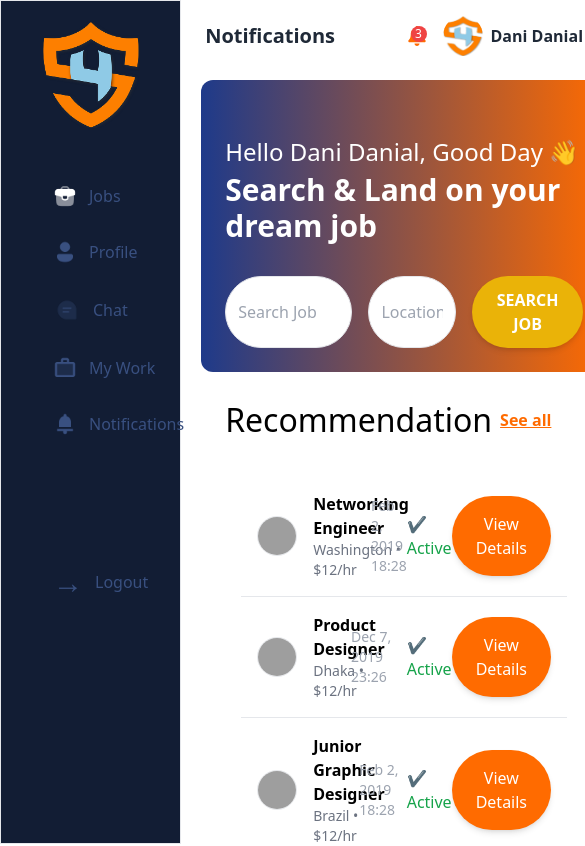
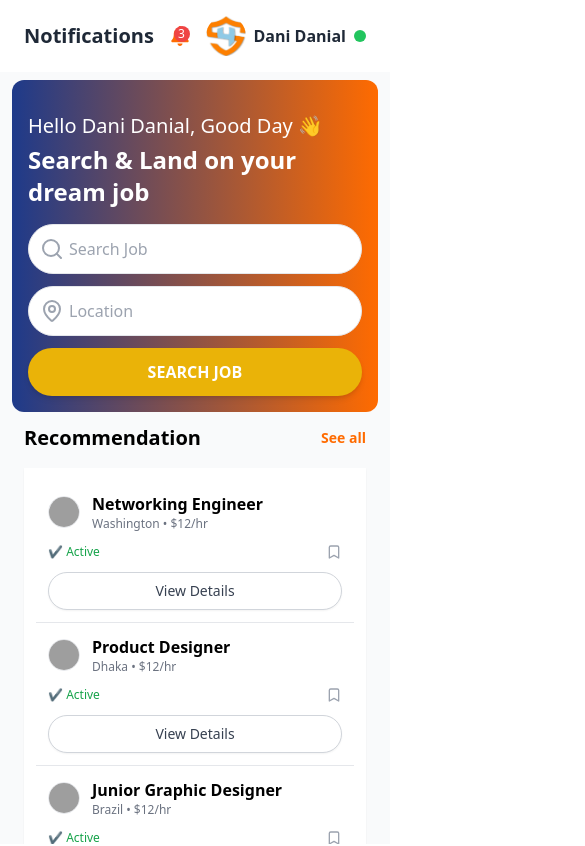
Before and after one commit to zainabkhan9118/SFour00, a React (Vite) app: page /User-Job in a window 390 px wide. Shown: the top 846 px of the page, 585 px wide, since content can reach past the window. Built offline with nearby package versions, Linux system fonts and the light colour scheme; grey boxes are pictures that could not be loaded.

Commit message:
changes made to user Job details and sidebar

```diff
--- a/src/components/user/JobPage/Job.jsx
+++ b/src/components/user/JobPage/Job.jsx
@@ -1,7 +1,9 @@
-import React from "react";
+import React, { useState } from "react";
 import { useNavigate } from "react-router-dom";
 import Sidebar from "../SideBar";
 import Header from "../Header";
+import { Bookmark, Search, MapPin } from "lucide-react";
+
 const jobs = [
   {
     id: 1,
@@ -11,6 +13,7 @@ const jobs = [
     icon: "https://cdn-icons-png.flaticon.com/512/732/732007.png",
     date: "Feb 2, 2019 18:28",
     status: "Active",
+    bookMarked: false,
   },
   {
     id: 2,
@@ -20,6 +23,7 @@ const jobs = [
     icon: "https://cdn-icons-png.flaticon.com/512/5968/5968705.png",
     date: "Dec 7, 2019 23:26",
     status: "Active",
+    bookMarked: false,
   },
   {
     id: 3,
@@ -29,6 +33,7 @@ const jobs = [
     icon: "https://cdn-icons-png.flaticon.com/512/732/732190.png",
     date: "Feb 2, 2019 18:28",
     status: "Active",
+    bookMarked: false,
   },
   {
     id: 4,
@@ -38,6 +43,7 @@ const jobs = [
     icon: "https://cdn-icons-png.flaticon.com/512/732/732026.png",
     date: "Dec 7, 2019 23:26",
     status: "Active",
+    bookMarked: false,
   },
   {
     id: 5,
@@ -47,68 +53,131 @@ const jobs = [
     icon: "https://cdn-icons-png.flaticon.com/512/733/733635.png",
     date: "Dec 4, 2019 21:42",
     status: "Active",
+    bookMarked: false,
   },
 ];
 
 const Job = () => {
   const navigate = useNavigate();
+  const [hoveredButton, setHoveredButton] = useState(null);
+  const [activeJobs, setActiveJobs] = useState(jobs);
+
+  const toggleBookmark = (id) => {
+    setActiveJobs(activeJobs.map(job =>
+      job.id === id ? {...job, bookMarked: !job.bookMarked} : job
+    ));
+  };
+
   return (
-    <div className="flex h-screen">
-    {/* Sidebar */}
+    <div className="flex flex-col md:flex-row h-screen overflow-hidden">
+      {/* Sidebar - Hidden on mobile, visible on medium screens and up */}
+      <div className="hidden md:block">
         <Sidebar />
+      </div>
 
       {/* Main Content */}
-    <div className="flex flex-col flex-1">
+      <div className="flex flex-col flex-1 overflow-auto">
         {/* Header */}
         <Header />
-    <div className="min-h-screen py-2 px-5 ">
-      {/* Header Section */}
-      <div className="bg-gradient-to-r from-blue-900 rounded-xl to-orange-500 p-6 text-white  ">
-        <h1 className="text-2xl mt-8">Hello Dani Danial, Good Day 👋</h1>
-        <h2 className="text-3xl font-bold mt-1">Search & Land on your dream job</h2>
 
-        {/* Search Bar */}
-        <div className="mt-8 flex space-x-4">
+        <div className="flex-1 py-2 px-3 md:px-5 bg-gray-50">
+          {/* Hero Banner */}
+          <div className="bg-gradient-to-r from-blue-900 to-orange-500 p-4 md:p-6 text-white rounded-xl">
+            <h1 className="text-xl md:text-2xl mt-4 md:mt-8">Hello Dani Danial, Good Day 👋</h1>
+            <h2 className="text-2xl md:text-3xl font-bold mt-1">Search & Land on your dream job</h2>
+
+            {/* Search Bar - Responsive layout */}
+            <div className="mt-4 md:mt-8 flex flex-col md:flex-row space-y-3 md:space-y-0 md:space-x-4">
+              <div className="relative w-full md:w-1/2">
                 <input
                   type="text"
                   placeholder="Search Job"
-            className="w-1/2 p-3 rounded-[50px] border focus:ring focus:ring-yellow-400 text-black"
+                  className="w-full p-3 rounded-[50px] border focus:ring focus:ring-yellow-400 text-black pl-10"
                 />
+                <Search className="absolute left-3 top-1/2 transform -translate-y-1/2 text-gray-400" />
+              </div>
+              <div className="relative w-full md:w-1/3">
                 <input
                   type="text"
                   placeholder="Location"
-            className="w-1/3 p-3  rounded-[50px]  border focus:ring focus:ring-yellow-400 text-black"
+                  className="w-full p-3 rounded-[50px] border focus:ring focus:ring-yellow-400 text-black pl-10"
                 />
-          <button className="bg-yellow-500  rounded-[50px]  text-white px-6 py-3 font-semibold shadow-md">
+                <MapPin className="absolute left-3 top-1/2 transform -translate-y-1/2 text-gray-400" />
+              </div>
+              <button className="w-full md:w-auto bg-yellow-500 rounded-[50px] text-white px-6 py-3 font-semibold shadow-md hover:bg-yellow-600 transition-colors">
                 SEARCH JOB
               </button>
             </div>
           </div>
 
           {/* Job Listings */}
-      <div className="p-6">
-        <div className="flex space-x-2 items-center mb-4">
-          <h3 className="text-[32px]  ">Recommendation</h3>
-          <a href="#" className="text-orange-500 underline font-semibold hover:underline">
+          <div className="p-3 md:p-6">
+            <div className="flex items-center justify-between mb-4">
+              <h3 className="text-xl md:text-[32px] font-semibold">Recommendation</h3>
+              <a href="#" className="text-orange-500 text-sm md:text-base font-semibold hover:underline">
                 See all
               </a>
             </div>
 
-        <div className="bg-white p-4 rounded-lg ">
-          {jobs.map((job) => (
-            <div key={job.id} className="flex items-center justify-between p-4 border-b last:border-none">
-              <div className="flex items-center space-x-4">
-                <img src={job.icon} alt={job.title} className="w-10 h-10 rounded-full border" />
+            <div className="bg-white p-3 md:p-4 rounded-lg shadow-sm">
+              {activeJobs.map((job) => (
+                <div
+                  key={job.id}
+                  className="flex flex-col md:flex-row md:items-center p-3 md:p-4 border-b last:border-none space-y-3 md:space-y-0"
+                >
+                  {/* Job Info - 30% width on desktop */}
+                  <div className="flex items-center space-x-3 md:space-x-4 md:w-[30%]">
+                    <img
+                      src={job.icon}
+                      alt={job.title}
+                      className="w-8 h-8 md:w-10 md:h-10 rounded-full border"
+                    />
                     <div>
                       <h4 className="font-semibold">{job.title}</h4>
-                  <p className="text-sm text-gray-500">{job.location} • {job.price}</p>
+                      <p className="text-xs md:text-sm text-gray-500">
+                        {job.location} • {job.price}
+                      </p>
                     </div>
                   </div>
-              <p className="text-sm text-gray-400">{job.date}</p>
-              <span className="text-green-600 font-medium">✔ {job.status}</span>
-              <button onClick={()=> navigate("/user-JobDetails")} className="bg-orange-500 text-white px-6 py-4 rounded-[50px] shadow-md">
+
+                  {/* Date - 15% width on desktop */}
+                  <div className="hidden md:block md:w-[15%]">
+                    <p className="text-xs md:text-sm text-gray-400">
+                      {job.date}
+                    </p>
+                  </div>
+
+                  {/* Status and Bookmark - 25% width on desktop */}
+                  <div className="flex items-center md:w-[25%] justify-between md:justify-around">
+                    <span className="text-green-600 text-xs md:text-sm font-medium">
+                      ✔ {job.status}
+                    </span>
+                    <button
+                      onClick={() => toggleBookmark(job.id)}
+                      className="focus:outline-none"
+                      aria-label={job.bookMarked ? "Remove bookmark" : "Add bookmark"}
+                    >
+                      <Bookmark
+                        className={`w-4 h-4 md:w-5 md:h-5 ${job.bookMarked ? 'fill-orange-500 text-orange-500' : 'text-gray-400'}`}
+                      />
+                    </button>
+                  </div>
+
+                  {/* View Details Button - 30% width on desktop */}
+                  <div className="md:w-[30%] flex justify-end">
+                    <button
+                      onClick={() => navigate("/user-JobDetails")}
+                      onMouseEnter={() => setHoveredButton(job.id)}
+                      onMouseLeave={() => setHoveredButton(null)}
+                      className={`w-full md:w-auto ${
+                        hoveredButton === job.id
+                          ? 'bg-orange-500 text-white'
+                          : 'bg-white text-gray-700 border border-gray-300'
+                      } px-4 py-2 md:px-6 md:py-3 rounded-[50px] text-sm md:text-base shadow-sm transition-colors duration-200 hover:bg-orange-500 hover:text-white hover:border-orange-500`}
+                    >
                       View Details
                     </button>
+                  </div>
                 </div>
               ))}
             </div>
--- a/src/components/user/JobPage/JobDetails.jsx
+++ b/src/components/user/JobPage/JobDetails.jsx
@@ -1,4 +1,4 @@
-import { ArrowRight, X, Upload ,Bookmark} from "lucide-react"
+import { ArrowRight, X, Upload, Bookmark } from "lucide-react"
 import { useState } from "react";
 import { useNavigate } from "react-router-dom";
 import Sidebar from "../SideBar";
@@ -6,6 +6,19 @@ import Header from "../Header";
 export default function JobDetails() {
     const navigate = useNavigate();
     const [isModalOpen, setIsModalOpen] = useState(false);
+    const [selectedFile, setSelectedFile] = useState(null);
+
+    const handleFileChange = (e) => {
+      const file = e.target.files[0];
+      if (file) {
+        setSelectedFile(file);
+      }
+    };
+
+    const handleUpload = () => {
+      document.getElementById('resumeUpload').click();
+    };
+
   return (
     <div className="flex h-screen">
     {/* Sidebar */}
@@ -65,7 +78,7 @@ export default function JobDetails() {
               <button className="p-4  bg-gray-100 rounded-[50px]">
                 <Bookmark className="w-5 h-5 text-orange-500" />
               </button>
-              <button onClick={() => setIsModalOpen(true)} className="flex items-center gap-2 bg-yellow-400 text-white px-[40px] py-4 rounded-[50px] font-medium">
+              <button onClick={() => setIsModalOpen(true)} className="flex items-center gap-2 bg-orange-500 text-white px-[40px] py-4 rounded-[50px] font-medium">
                 Apply Now
                 <ArrowRight className="w-4 h-4" />
               </button>
@@ -198,17 +211,32 @@ export default function JobDetails() {
               {/* Modal Body */}
               <form className="space-y-5">
                 {/* Resume Upload */}
-                <div className="border border-dashed border-gray-300 rounded-[50px] p-4 flex items-center justify-center">
+                <div className="border border-dashed border-gray-300 rounded-[50px] p-4 flex flex-col items-center justify-center">
                   <div className="flex items-center gap-2 text-gray-500">
                     <Upload className="w-5 h-5 text-blue-500" />
-                    <span>Upload Resume</span>
+                    <span onClick={handleUpload} className="cursor-pointer">Upload Resume</span>
+                    <input
+                      type="file"
+                      id="resumeUpload"
+                      className="hidden"
+                      accept=".pdf,.doc,.docx"
+                      onChange={handleFileChange}
+                    />
                   </div>
+                  {selectedFile && (
+                    <div className="mt-2 text-sm text-green-600 flex items-center">
+                      <svg xmlns="http://www.w3.org/2000/svg" className="h-4 w-4 mr-1" fill="none" viewBox="0 0 24 24" stroke="currentColor">
+                        <path strokeLinecap="round" strokeLinejoin="round" strokeWidth={2} d="M5 13l4 4L19 7" />
+                      </svg>
+                      {selectedFile.name}
+                    </div>
+                  )}
                 </div>
 
                 {/* Form Fields */}
                 <div>
                   <label htmlFor="name1" className="block text-sm font-medium text-gray-700 mb-1">
-                    Your Full Name
+                    Your First Name
                   </label>
                   <input
                     type="text"
@@ -220,7 +248,7 @@ export default function JobDetails() {
 
                 <div>
                   <label htmlFor="name2" className="block text-sm font-medium text-gray-700 mb-1">
-                    Your Full Name
+                    Your Last Name
                   </label>
                   <input
                     type="text"
@@ -266,6 +294,6 @@ export default function JobDetails() {
       )}
     </div>
     </div>
-        </div>
+    </div>
   )
 }
--- a/src/components/user/SideBar.jsx
+++ b/src/components/user/SideBar.jsx
@@ -1,66 +1,118 @@
+import { useState, useEffect } from "react";
+import { Link, useLocation, useNavigate } from "react-router-dom";
 import logo from "../../assets/images/logo.png";
 import breifcase from "../../assets/images/solar_case-bold-duotone.png";
 import profile from "../../assets/images/icons8_user.png";
 import chat from "../../assets/images/lets-icons_chat-duotone.png";
 import work from "../../assets/images/ic_twotone-work.png";
 import notifications from "../../assets/images/icons8_notification.png";
-import { Link } from "react-router-dom";
-import { useNavigate } from "react-router-dom";
 
 const Sidebar = () => {
   const navigate = useNavigate();
+  const location = useLocation();
+  const currentPath = location.pathname;
+  const [isMenuOpen, setIsMenuOpen] = useState(false);
+
+  // Close sidebar when route changes on mobile
+  useEffect(() => {
+    setIsMenuOpen(false);
+  }, [currentPath]);
+
+  // List of routes for easier checking
+  const routes = {
+    jobs: "/user-Job",
+    profile: "/User-UserProfile",
+    chat: "/User-UserChatPage",
+    work: "/User-WorkApplied",
+    notifications: "/User-UserNotification"
+  };
+
+  // Check if current path matches route
+  const isActive = (path) => currentPath === path;
+
+  // Toggle menu visibility on mobile
+  const toggleMenu = () => {
+    setIsMenuOpen(!isMenuOpen);
+  };
+
   return (
-    <div className="min-h-screen w-64 bg-[#121D34] text-gray-400 flex flex-col p-5 border rounded-lg">
+    <>
+      {/* Mobile Menu Button - only visible on small screens */}
+      <button
+        className="md:hidden fixed top-4 left-4 z-30 p-2 bg-[#121D34] rounded-md text-white"
+        onClick={toggleMenu}
+        aria-label="Toggle Menu"
+      >
+        <svg xmlns="http://www.w3.org/2000/svg" className="h-6 w-6" fill="none" viewBox="0 0 24 24" stroke="currentColor">
+          <path strokeLinecap="round" strokeLinejoin="round" strokeWidth={2} d={isMenuOpen ? "M6 18L18 6M6 6l12 12" : "M4 6h16M4 12h16M4 18h16"} />
+        </svg>
+      </button>
+
+      {/* Overlay that appears behind the sidebar on mobile */}
+      {isMenuOpen && (
+        <div
+          className="md:hidden fixed inset-0 bg-black bg-opacity-50 z-20"
+          onClick={toggleMenu}
+        />
+      )}
+
+      {/* Sidebar component */}
+      <div
+        className={`fixed md:static md:translate-x-0 h-screen z-20 bg-[#121D34] text-gray-400 flex flex-col p-5 border rounded-lg transition-transform duration-300 ease-in-out ${
+          isMenuOpen ? 'translate-x-0' : '-translate-x-full'
+        } md:min-h-screen md:w-64 w-64`}
+      >
         {/* Logo */}
         <div className="flex justify-center mb-10">
           <img src={logo} alt="Logo" className="w-24 mb-4" />
         </div>
 
         {/* Menu Items */}
-      <nav className="flex flex-col space-y-8 mb-32">
-       <Link to={"/user-Job"}>
-       <div className="flex items-center space-x-3 text-[#395080] hover:text-white ml-8">
+        <nav className="flex flex-col space-y-8 mb-auto">
+          <Link to={routes.jobs}>
+            <div className={`flex items-center space-x-3 ${isActive(routes.jobs) ? 'text-white' : 'text-[#395080]'} hover:text-white ml-8`}>
               <img src={breifcase} alt="Logo" className="h-6 w-6" />
               <span>Jobs</span>
             </div>
           </Link>
 
-        <Link to={"/User-UserProfile"}>
-        <div className="flex items-center space-x-3 text-[#395080] hover:text-white ml-8">
+          <Link to={routes.profile}>
+            <div className={`flex items-center space-x-3 ${isActive(routes.profile) ? 'text-white' : 'text-[#395080]'} hover:text-white ml-8`}>
               <img src={profile} alt="profile" className="h-6 w-6" />
               <span>Profile</span>
             </div>
           </Link>
 
-        <Link to={"/User-UserChatPage"}>
-        <div className="flex items-center space-x-3 text-[#395080] hover:text-white ml-8">
+          <Link to={routes.chat}>
+            <div className={`flex items-center space-x-3 ${isActive(routes.chat) ? 'text-white' : 'text-[#395080]'} hover:text-white ml-8`}>
               <img src={chat} alt="chat" className="h-7 w-7" />
               <span>Chat</span>
             </div>
           </Link>
 
-        <Link to={"/User-WorkApplied"}>
-        <div className="flex items-center space-x-3 text-[#395080] hover:text-white ml-8">
+          <Link to={routes.work}>
+            <div className={`flex items-center space-x-3 ${isActive(routes.work) ? 'text-white' : 'text-[#395080]'} hover:text-white ml-8`}>
               <img src={work} alt="work" className="h-6 w-6" />
               <span>My Work</span>
             </div>
           </Link>
 
-       <Link to={"/User-UserNotification"}>
-       <div className="flex items-center space-x-3 text-[#395080] hover:text-white ml-8">
+          <Link to={routes.notifications}>
+            <div className={`flex items-center space-x-3 ${isActive(routes.notifications) ? 'text-white' : 'text-[#395080]'} hover:text-white ml-8`}>
               <img src={notifications} alt="work" className="h-6 w-6" />
               <span>Notifications</span>
             </div>
           </Link>
         </nav>
 
-     <Link>
-     <div className="flex items-center space-x-3 text-[#395080] hover:text-white ml-8">
+        <Link to="/login" onClick={() => { /* Optional: Add logout logic here */ }}>
+          <div className="flex items-center space-x-3 text-[#395080] hover:text-white ml-8 mt-8">
             <p className="text-3xl"> →</p>
             <span>Logout</span>
           </div>
         </Link>
       </div>
+    </>
   );
 };
 
```
Lines whose indentation alone changed are shown as unchanged.
